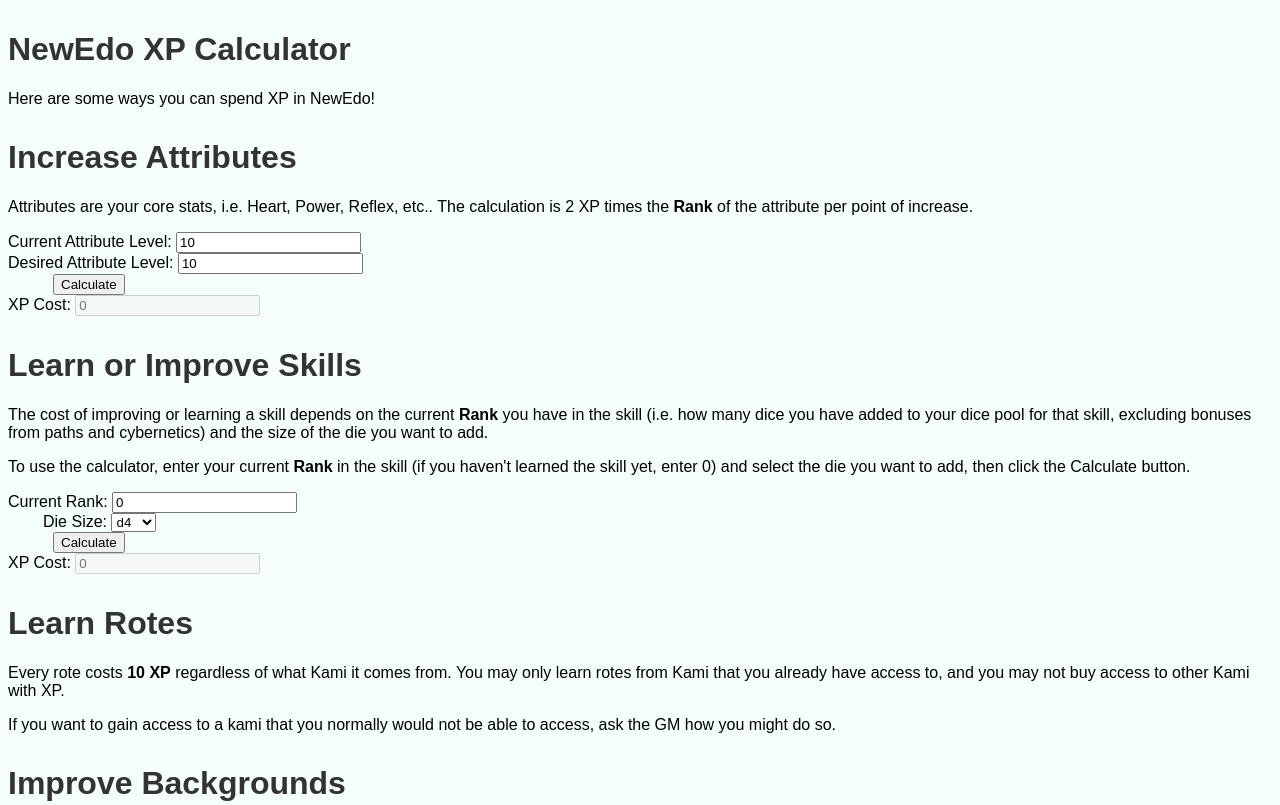
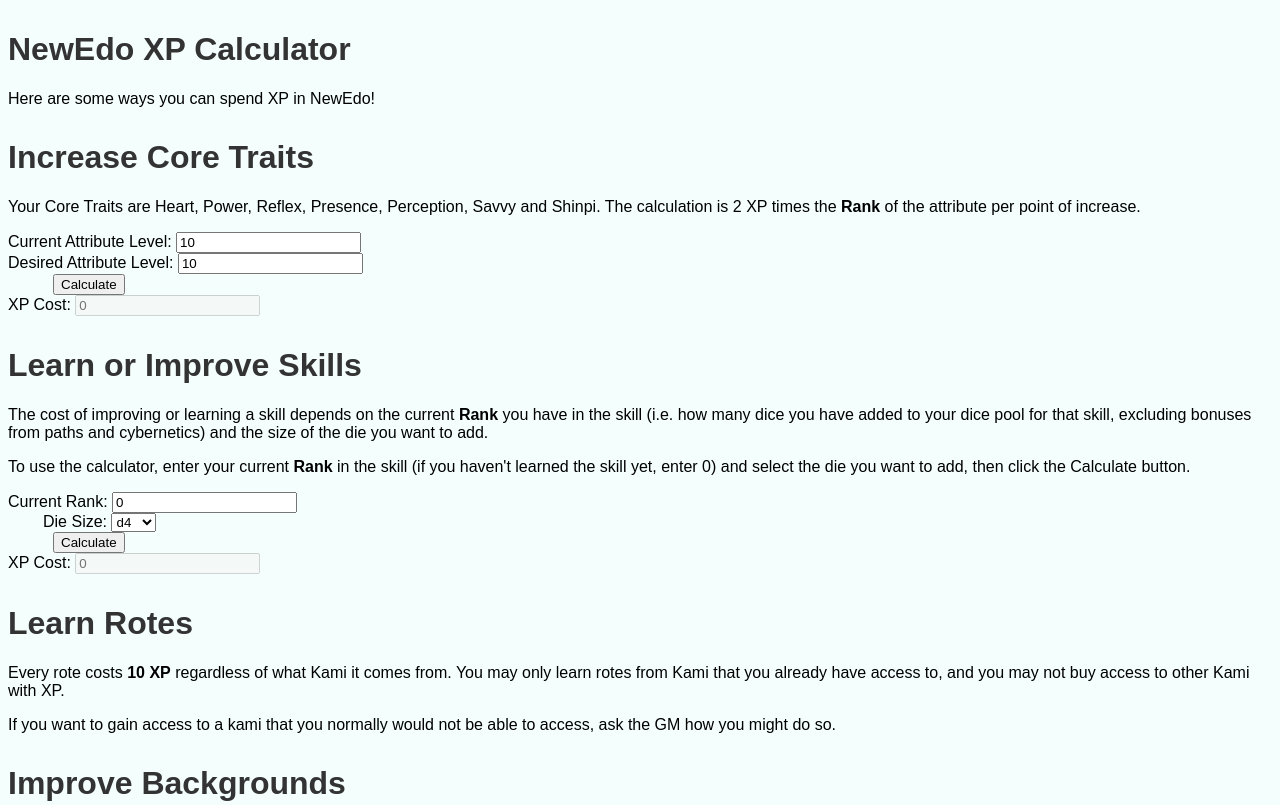
Before and after one commit to zascherrer/NewEdoXPCalculator, a plain HTML site: page index.html in a window 1280 px wide. Shown: the top 805 px of the page. Drawn offline with Linux system fonts and the light colour scheme.

Commit message:
Update index.html

```diff
--- a/index.html
+++ b/index.html
@@ -10,8 +10,8 @@
     <h1>NewEdo XP Calculator</h1>
     <p>Here are some ways you can spend XP in NewEdo!</p>
     <div>
-        <h1>Increase Attributes</h1>
-        <p>Attributes are your core stats, i.e. Heart, Power, Reflex, etc.. The calculation is 2 XP times the <b>Rank</b> of the attribute per point of increase.</p>
+        <h1>Increase Core Traits</h1>
+        <p>Your Core Traits are Heart, Power, Reflex, Presence, Perception, Savvy and Shinpi. The calculation is 2 XP times the <b>Rank</b> of the attribute per point of increase.</p>
         <div>
             <label for="currentAttribute">Current Attribute Level:</label>
             <input type="number" id="currentAttribute" name="currentAttribute" value="10"/>
```
